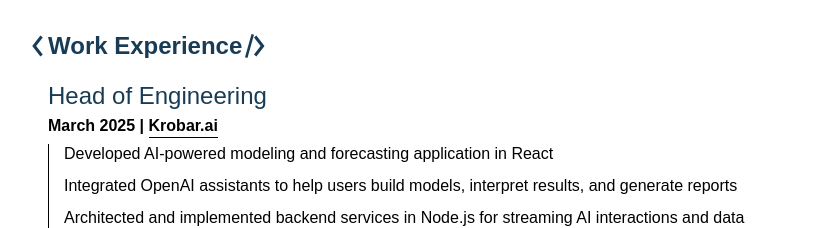
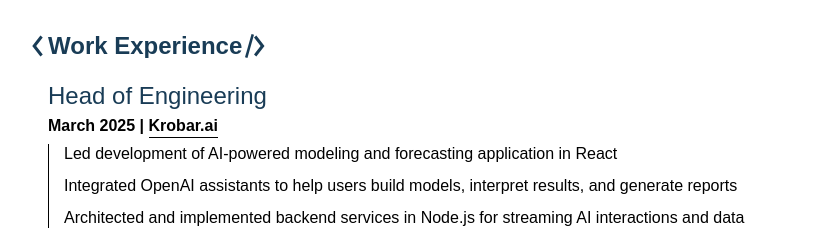
Before and after one commit to Emroni/website, a Next.js app: page / in a window 1280 px wide. Shown: the part 1380-1608 px from the top of the page, without its empty margins (208-1040 px from the left). Built offline with nearby package versions, Linux system fonts and the light colour scheme.

Commit message:
Update content

```diff
--- a/src/sections/Experience/index.tsx
+++ b/src/sections/Experience/index.tsx
@@ -12,7 +12,7 @@ export default function Experience() {
                     company="Krobar.ai"
                     link="https://krobar.ai/"
                     items={[
-                        'Developed AI-powered modeling and forecasting application in React',
+                        'Led development of AI-powered modeling and forecasting application in React',
                         'Integrated OpenAI assistants to help users build models, interpret results, and generate reports',
                         'Architected and implemented backend services in Node.js for streaming AI interactions and data processing',
                         'Integrated sophisticated Monte Carlo simulation engine for accurate forecasting and scenario modeling',
```
